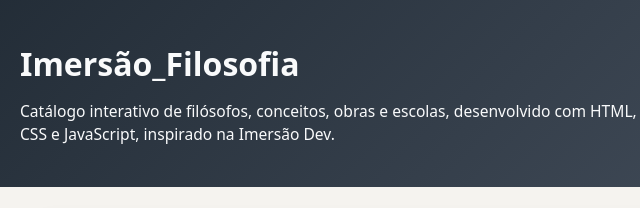
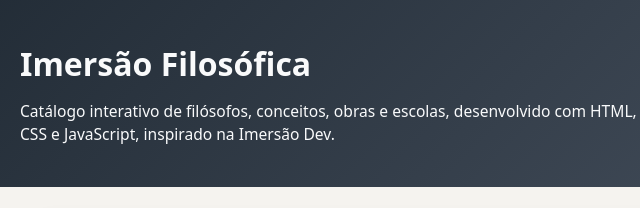
Before and after one commit to leoazv/Imersao_Filosofica, a plain HTML site: page index.html in a window 1280 px wide. Shown: the top 208 px of the page, 140-780 px from the left. Drawn offline with Linux system fonts and the light colour scheme.

Commit message:
Update title and header text for consistency

```diff
--- a/index.html
+++ b/index.html
@@ -3,13 +3,13 @@
 <head>
   <meta charset="UTF-8" />
   <meta name="viewport" content="width=device-width, initial-scale=1.0" />
-  <title>Imersão_Filosofia</title>
+  <title>Imersão Filosófica</title>
   <link rel="stylesheet" href="style.css" />
 </head>
 <body>
   <header class="cabecalho">
     <div class="cabecalho-conteudo">
-      <h1>Imersão_Filosofia</h1>
+      <h1>Imersão Filosófica</h1>
       <p>
         Catálogo interativo de filósofos, conceitos, obras e escolas,
         desenvolvido com HTML, CSS e JavaScript, inspirado na Imersão Dev.
```
